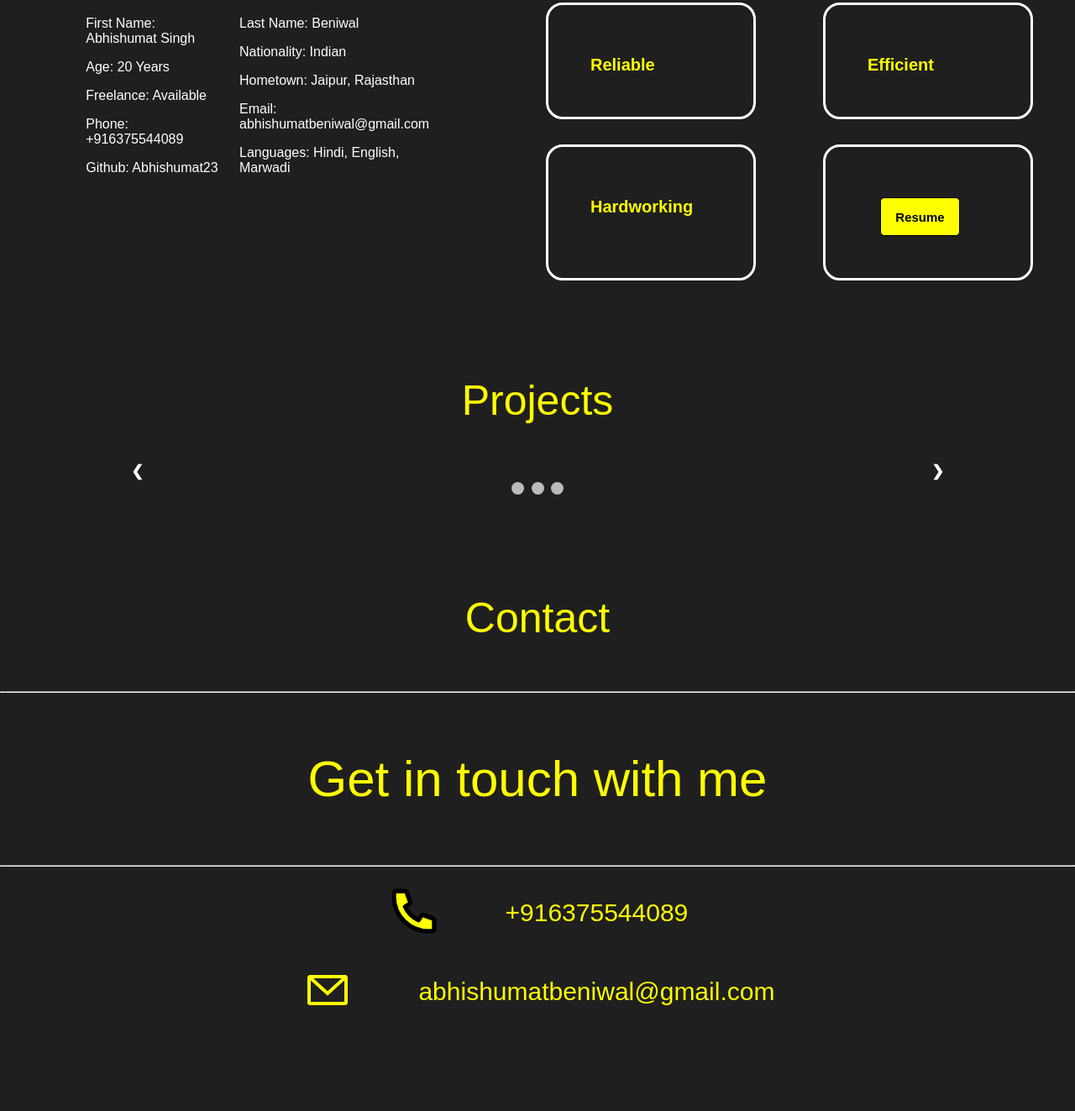
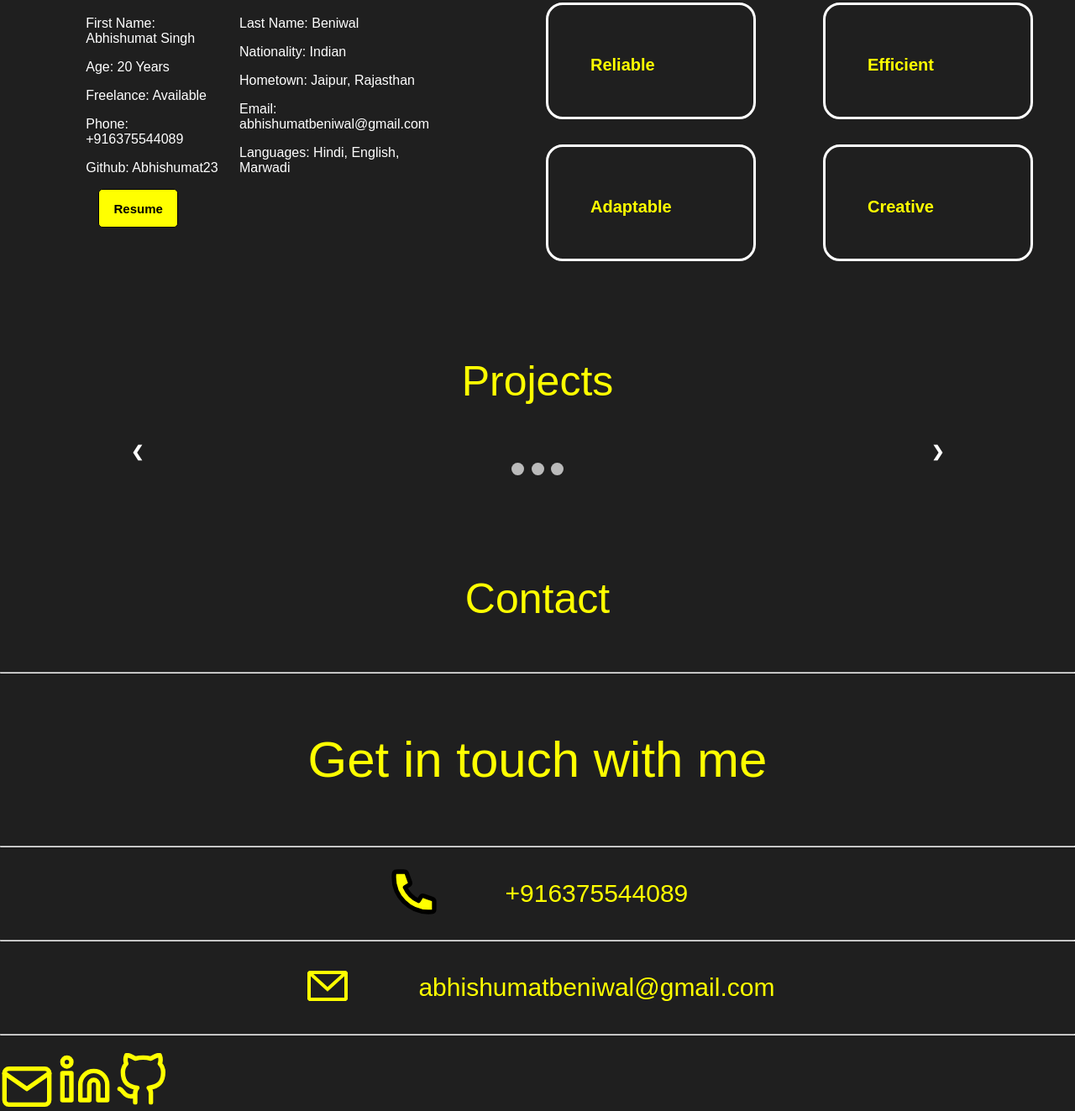
Before and after one commit to Abhishumat23/Portfolio, a plain HTML site: page index.html in a window 1280 px wide. Shown: the part 801-2124 px from the top of the page at 84% size. Before the commit the page ends 2029 px from the top, so only its background shows below. Drawn offline with Linux system fonts and the light colour scheme; a web font is replaced by a local one.

Commit message:
Update index.html

```diff
--- a/index.html
+++ b/index.html
@@ -53,6 +53,11 @@
         <p>Freelance: Available</p>
         <p>Phone: +916375544089</p>
         <p>Github: Abhishumat23</p>
+        <div class="resume">
+          <a href="resume.pdf">
+          <button class="resume-button">Resume</button>
+          </a>
+        </div>
       </div>
       <div class="rightsec">
         <p>Last Name: Beniwal</p>
@@ -70,18 +75,11 @@
           <div class="shopbag">
             <div class="deltop"><strong>Efficient</strong></div>
           </div>
-        <div class="support">
-          <div class="deltop"><strong>Hardworking</strong></div>
+          <div class="delivery">
+            <div class="deltop"><strong>Adaptable</strong></div>
           </div>
-        <div class="returns">
-          <div class="deltop"><strong>
-            <div class="resume">
-            <a href="resume.pdf">
-            <button class="resume-button">Resume</button>
-            </a>
-          </div>
-        </strong>
-      </div>
+          <div class="shopbag">
+            <div class="deltop"><strong>Creative</strong></div>
           </div>
         </div>
     </div>
@@ -145,9 +143,9 @@
       <svg width="800px" height="800px" viewBox="0 0 24 24" fill="none" xmlns="http://www.w3.org/2000/svg">
         <path d="M3 5.5C3 14.0604 9.93959 21 18.5 21C18.8862 21 19.2691 20.9859 19.6483 20.9581C20.0834 20.9262 20.3009 20.9103 20.499 20.7963C20.663 20.7019 20.8185 20.5345 20.9007 20.364C21 20.1582 21 19.9181 21 19.438V16.6207C21 16.2169 21 16.015 20.9335 15.842C20.8749 15.6891 20.7795 15.553 20.6559 15.4456C20.516 15.324 20.3262 15.255 19.9468 15.117L16.74 13.9509C16.2985 13.7904 16.0777 13.7101 15.8683 13.7237C15.6836 13.7357 15.5059 13.7988 15.3549 13.9058C15.1837 14.0271 15.0629 14.2285 14.8212 14.6314L14 16C11.3501 14.7999 9.2019 12.6489 8 10L9.36863 9.17882C9.77145 8.93713 9.97286 8.81628 10.0942 8.64506C10.2012 8.49408 10.2643 8.31637 10.2763 8.1317C10.2899 7.92227 10.2096 7.70153 10.0491 7.26005L8.88299 4.05321C8.745 3.67376 8.67601 3.48403 8.55442 3.3441C8.44701 3.22049 8.31089 3.12515 8.15802 3.06645C7.98496 3 7.78308 3 7.37932 3H4.56201C4.08188 3 3.84181 3 3.63598 3.09925C3.4655 3.18146 3.29814 3.33701 3.2037 3.50103C3.08968 3.69907 3.07375 3.91662 3.04189 4.35173C3.01413 4.73086 3 5.11378 3 5.5Z" stroke="#000000" stroke-width="2" stroke-linecap="round" stroke-linejoin="round" fill="#FFFF00"/>
       </svg>
-
       <p class="numbe">+916375544089</p>
       </div>
+      <hr>
       <!-- SVG 2 -->
       <div class="one">
       <svg width="800px" height="800px" viewBox="0 0 24 24" fill="none" xmlns="http://www.w3.org/2000/svg">
@@ -157,5 +155,28 @@
       </div>
     </div>
   </div>
+<hr>
+
+          <a href="mailto:abhishumatbeniwal@gmail.com" target="_blank" rel="noopener noreferrer me" title="Email">
+          <svg class="mail" xmlns="http://www.w3.org/2000/svg" viewBox="0 0 24 21" fill="none" stroke="currentColor" stroke-width="2" stroke-linecap="round" stroke-linejoin="round">
+            <path d="M4 4h16c1.1 0 2 .9 2 2v12c0 1.1-.9 2-2 2H4c-1.1 0-2-.9-2-2V6c0-1.1.9-2 2-2z"></path>
+            <polyline points="22,6 12,13 2,6"></polyline>
+        </svg>
+        </a>
+        <a href="https://www.linkedin.com/in/abhishumat-singh-beniwal-200620269/" target="_blank" rel="" title="">
+        <svg class="linkedin" xmlns="http://www.w3.org/2000/svg" viewBox="0 0 24 24" fill="none" stroke="currentColor" stroke-width="2" stroke-linecap="round" stroke-linejoin="round">
+          <path d="M16 8a6 6 0 0 1 6 6v7h-4v-7a2 2 0 0 0-2-2 2 2 0 0 0-2 2v7h-4v-7a6 6 0 0 1 6-6z"></path>
+          <rect x="2" y="9" width="4" height="12"></rect>
+          <circle cx="4" cy="4" r="2"></circle>
+        </svg>
+        </a>
+
+        <a href="https://github.com/Abhishumat23" target="_blank" rel="" title="">
+        <svg class="github" xmlns="http://www.w3.org/2000/svg" viewBox="0 0 24 24" fill="none" stroke="currentColor" stroke-width="2" stroke-linecap="round" stroke-linejoin="round">
+        <path d="M9 19c-5 1.5-5-2.5-7-3m14 6v-3.87a3.37 3.37 0 0 0-.94-2.61c3.14-.35 6.44-1.54 6.44-7A5.44 5.44 0 0 0 20 4.77 5.07 5.07 0 0 0 19.91 1S18.73.65 16 2.48a13.38 13.38 0 0 0-7 0C6.27.65 5.09 1 5.09 1A5.07 5.07 0 0 0 5 4.77a5.44 5.44 0 0 0-1.5 3.78c0 5.42 3.3 6.61 6.44 7A3.37 3.37 0 0 0 9 18.13V22">
+        </path>
+        </svg>
+        </a>
+
 </body>
 </html>
```
Lines whose indentation alone changed are shown as unchanged.
